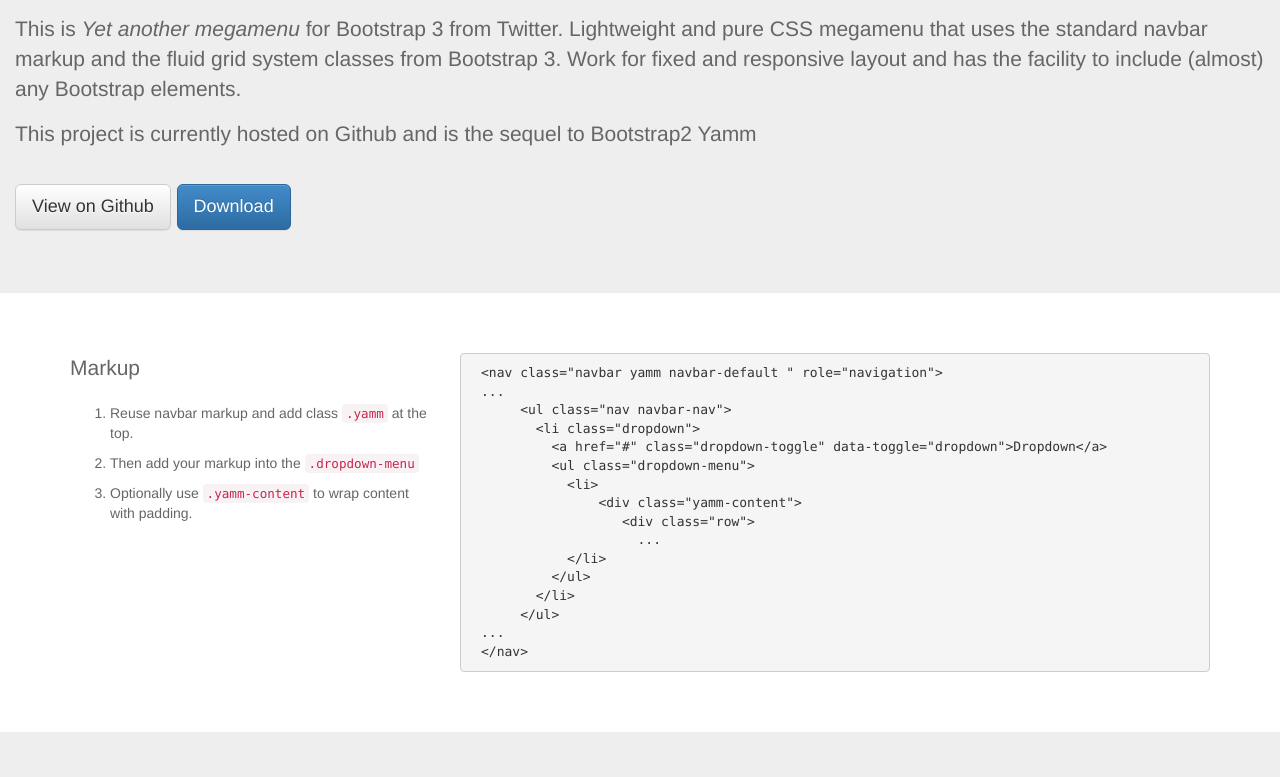
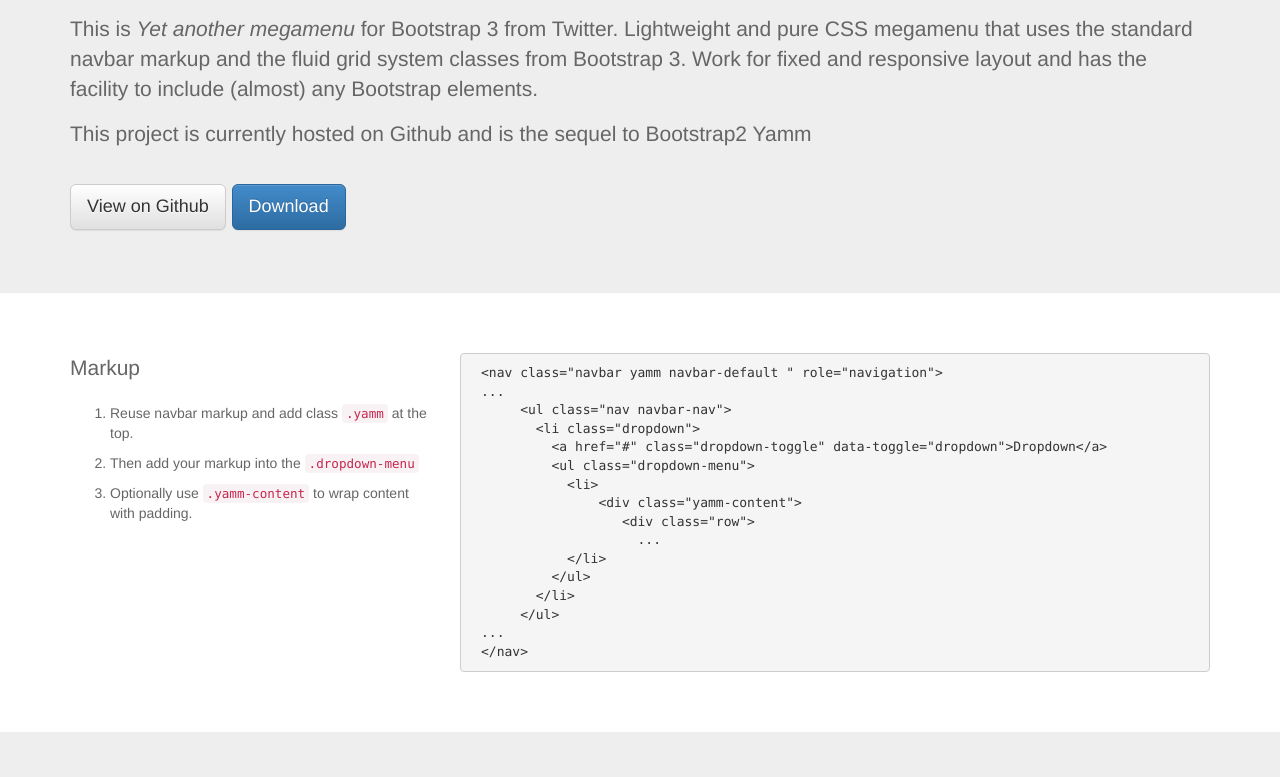
Before and after one commit to geedmo/yamm3, a website: page index.html in a window 1280 px wide. Shown: the part 173-950 px from the top of the page. Drawn offline with nearby package versions, Linux system fonts and the light colour scheme; some icons are missing.

Commit message:
Fix container width

```diff
--- a/demo/css/demo.css
+++ b/demo/css/demo.css
@@ -16,7 +16,9 @@
 footer {
   margin-top: 200px;
 }
-.container { width: auto; max-width: 1170px; }
+
+.container, .jumbotron .container { width: auto; max-width: 1170px; }
+
 .jumbotron {
   margin: 60px 0;
   padding-left: 0;
```
